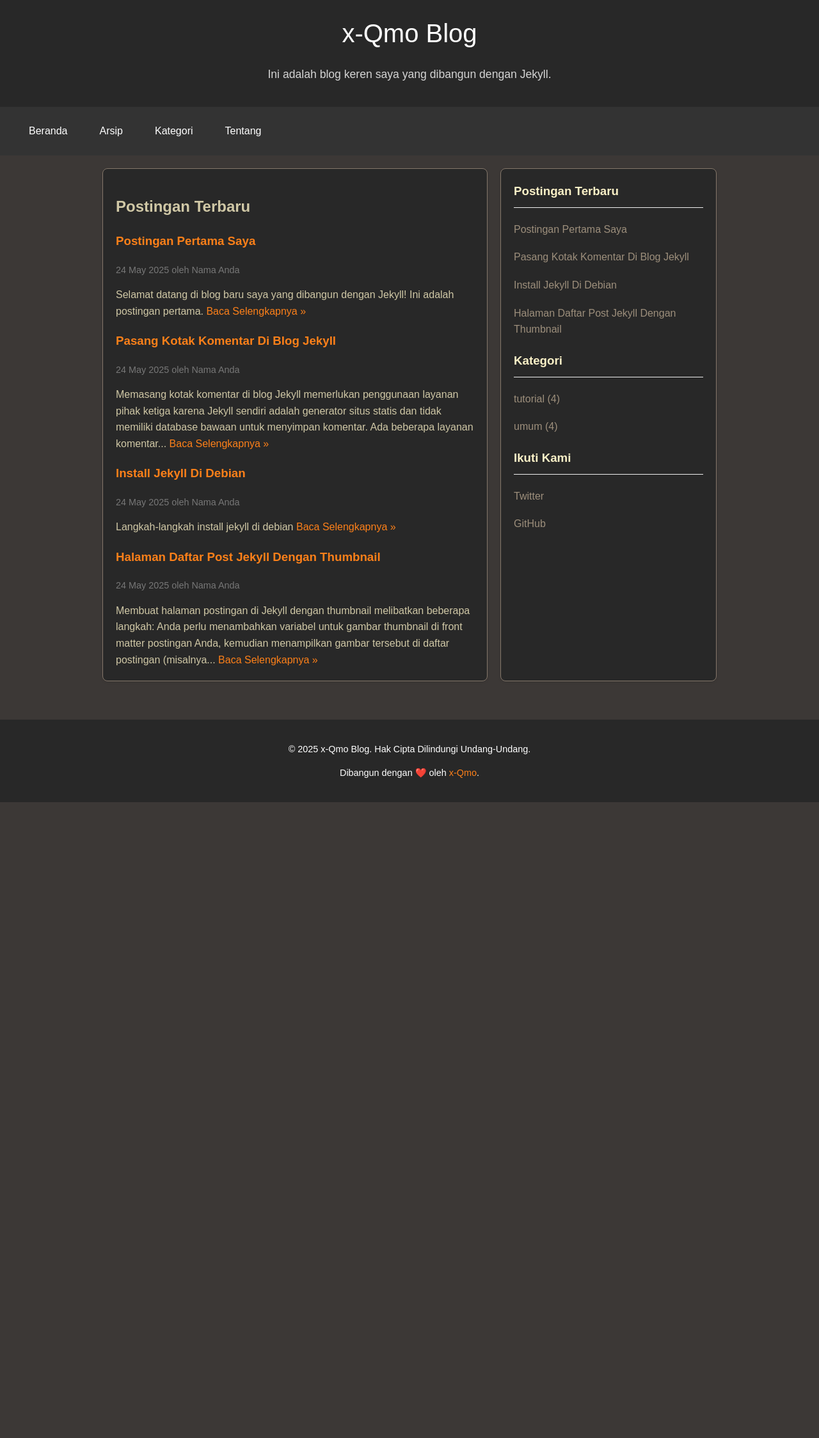
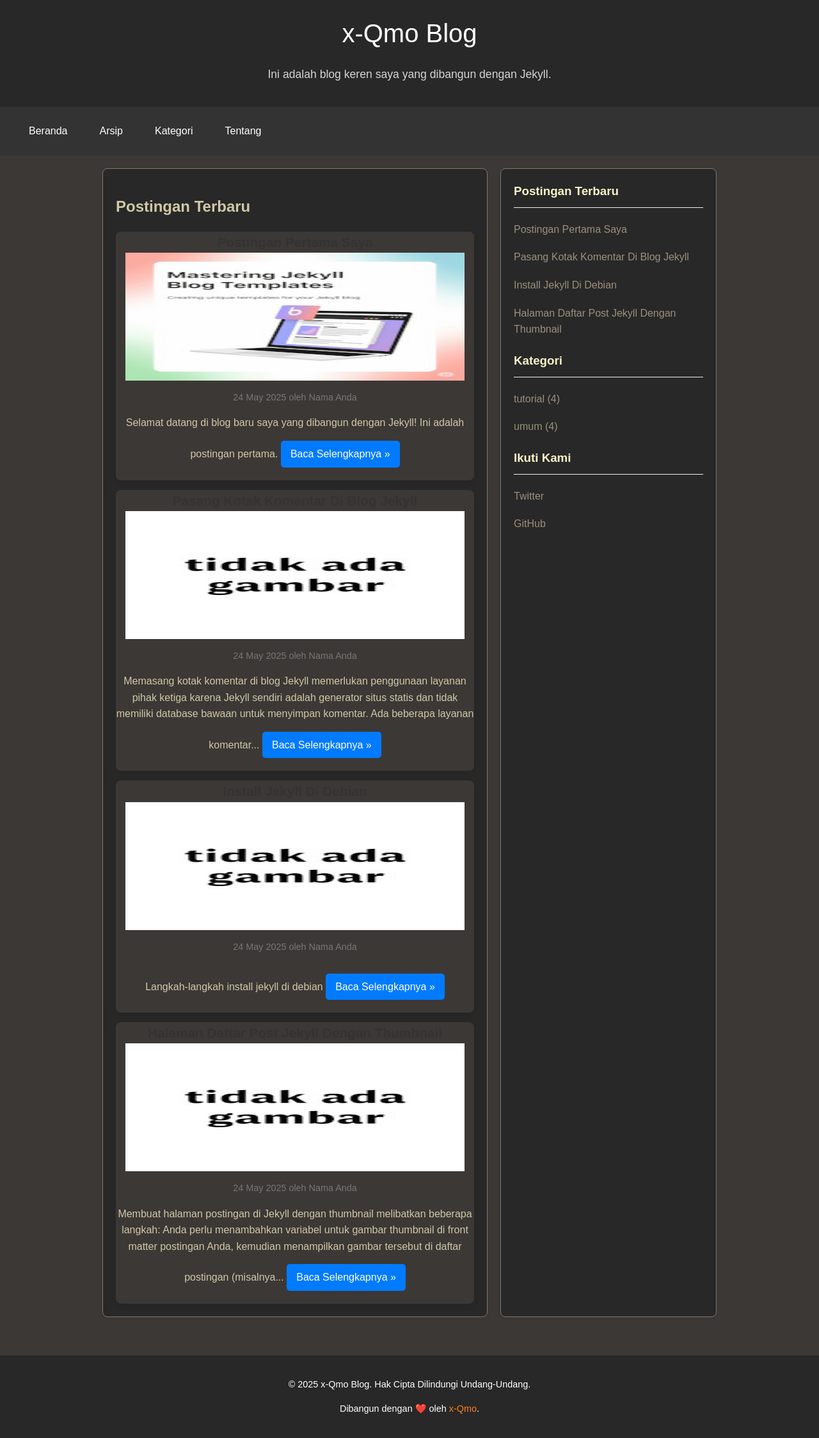
Before and after one commit to x-qmo/x-qmo.github.io, a Jekyll site: the page built from index.html, in a window 1280 px wide. Shown: the whole page at 64% size. Built offline with Jekyll 4.4.1, drawn with Linux system fonts in a browser that asks for light colours; before the commit the page ends 1254 px from its top, so only the background shows below that.

Commit message:
update thumbnail

```diff
--- a/_layouts/post.html
+++ b/_layouts/post.html
@@ -4,6 +4,9 @@ layout: default
 
 <article class="post">
   <header class="post-header">
+  {% if page.image %}
+  <img src="{{ page.image | relative_url }}" alt="{{ page.title }}" class="main-post-image">
+  {% endif %}
     <h1 class="post-title">{{ page.title }}</h1>
     <p class="post-meta">
       <time datetime="{{ page.date | date_to_xmlschema }}">
--- a/assets/css/style.scss
+++ b/assets/css/style.scss
@@ -10,6 +10,80 @@ $secondary-color: #fbf1c7;
 $text-color: #9d8f7c;
 $light-grey: #282828;
 $border-color: #eee;
+
+.post-list {
+    display: grid; /* Menggunakan CSS Grid untuk layout daftar postingan */
+    grid-template-columns: repeat(auto-fit, minmax(280px, 1fr)); /* Kolom responsif */
+    gap: 30px; /* Jarak antar postingan */
+}
+
+.post-item {
+background-color: #3c3836;
+border-radius: 8px;
+box-shadow: 0 4px 10px rgba(0, 0, 0, 0.08);
+transition: transform 0.3s ease;
+text-align: center;
+}
+
+.post-item:hover {
+    transform: translateY(-5px); /* Efek hover ringan */
+}
+
+.post-thumbnail {
+    width: 100%; /* Gambar mengisi lebar container */
+    height: 200px; /* Tinggi tetap untuk thumbnail */
+    object-fit: fill; /* Memastikan gambar mengisi area tanpa terdistorsi */
+    display: block; /* Menghilangkan spasi di bawah gambar */
+    margin-bottom: 15px; /* Jarak antara gambar dan teks */
+}
+
+.post-item h3 {
+    margin: 15px 0 10px;
+    padding: 0 15px;
+    font-size: 1.3em;
+}
+
+.post-item h3 a {
+    text-decoration: none;
+    color: #333;
+    transition: color 0.3s ease;
+}
+
+.post-item h3 a:hover {
+    color: #007bff;
+}
+
+.post-item .post-meta {
+    font-size: 0.9em;
+    color: #777;
+    margin-bottom: 15px;
+}
+
+.post-item p {
+    padding: 0 15px;
+    font-size: 0.95em;
+    color: #555;
+}
+
+.post-item .read-more {
+    display: inline-block;
+    background-color: #007bff;
+    color: white;
+    padding: 8px 15px;
+    border-radius: 5px;
+    text-decoration: none;
+    margin-top: 15px;
+    margin-bottom: 20px;
+    transition: background-color 0.3s ease;
+}
+
+.main-post-image {
+    width: 100%;
+    max-height: 400px; /* Batasi tinggi gambar utama */
+    object-fit: cover;
+    margin-bottom: 25px;
+    border-radius: 8px;
+}
 
 /* Styling Umum */
 .language-plaintext.highlighter-rouge {
--- a/index.html
+++ b/index.html
@@ -7,8 +7,13 @@ description: Selamat datang di blog pribadi saya!
 <div class="posts-list">
   <h2 class="section-title">Postingan Terbaru</h2>
   {% for post in site.posts %}
+  <div class="post-item">
+  {% if post.thumbnail %}
   <article class="post-preview">
-    <h3><a href="{{ post.url | relative_url }}">{{ post.title }}</a></h3>
+    <h3><a href="{{ post.url | relative_url }}">{{ post.title }}<img src="{{ post.thumbnail | relative_url }}" alt="{{ post.title }}" class="post-thumbnail"></a></h3>
+    {% else %}
+    <h3><a href="{{ post.url | relative_url }}">{{ post.title }}<img src="{{ '/assets/images/default-thumbnail.jpg' | relative_url }}" alt="{{ post.title }}" class="post-thumbnail"></a></h3>
+    {% endif %}
     <p class="post-meta">
       <time datetime="{{ post.date | date_to_xmlschema }}">
         {{ post.date | date: "%d %b %Y" }}
@@ -21,6 +26,7 @@ description: Selamat datang di blog pribadi saya!
       {{ post.excerpt | strip_html | truncatewords: 30 }}
       <a href="{{ post.url | relative_url }}" class="read-more">Baca Selengkapnya &raquo;</a>
     </div>
+    </div>
   </article>
   {% endfor %}
 </div>
```
Also changed, not shown: _posts/2025-05-24-postingan-pertama-saya.md (+1 -0 lines).
